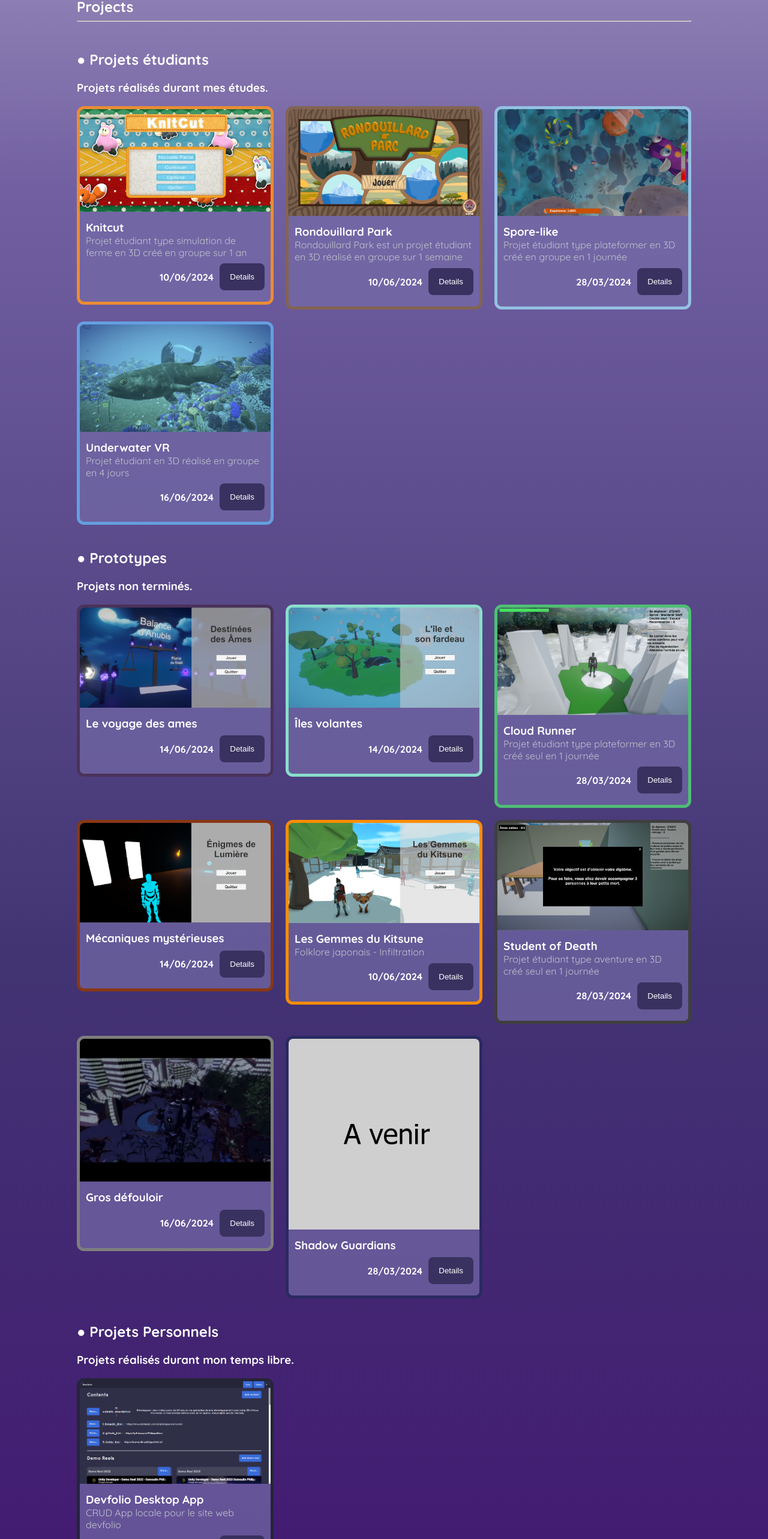
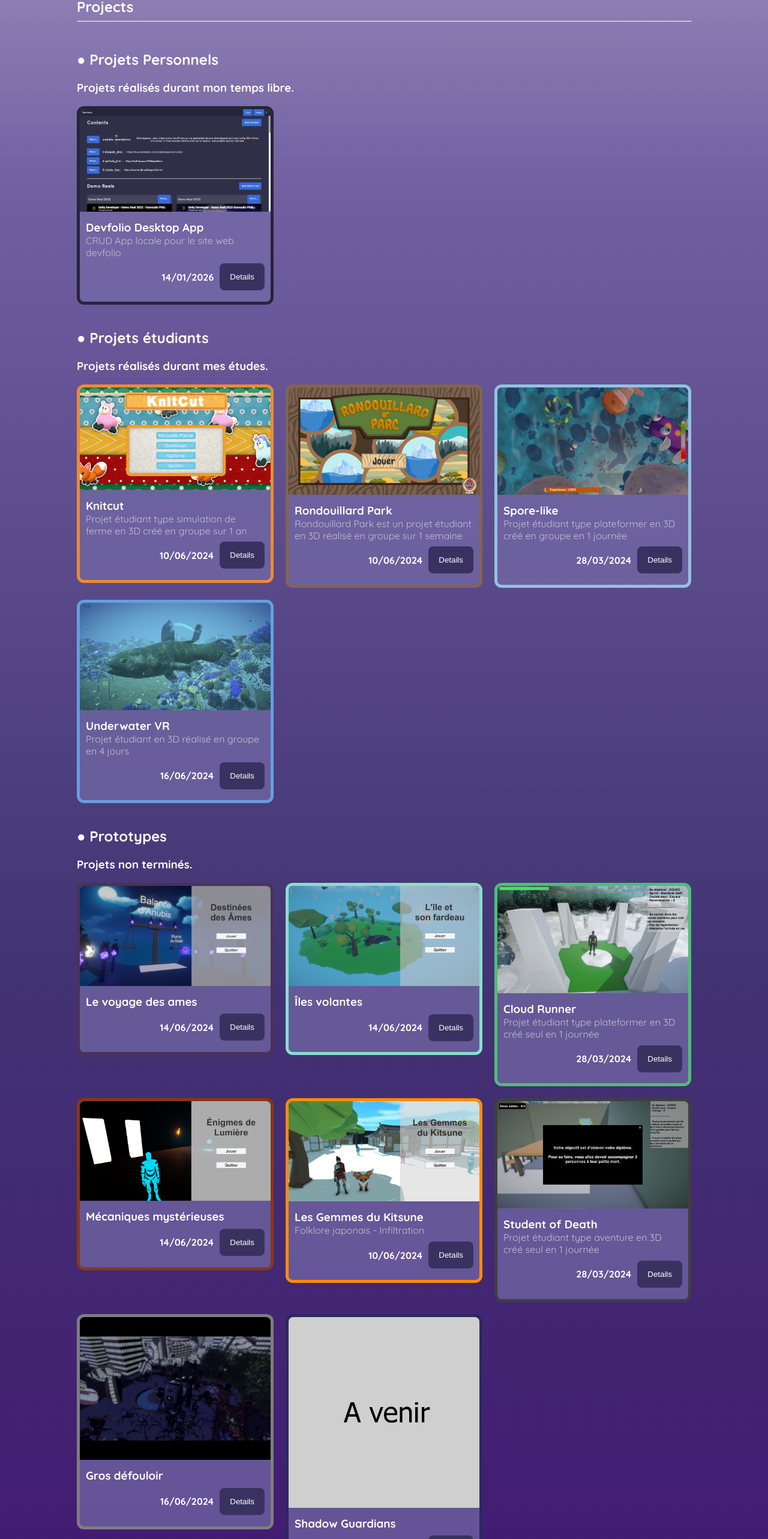
Before and after one commit to PhilippeDum/philippedum.github.io, a Next.js app: page / in a window 1280 px wide. Shown: the part 1777-4343 px from the top of the page at 60% size. Built offline with nearby package versions, Linux system fonts and the light colour scheme.

Commit message:
[ADD] Category's order number

```diff
--- a/public/devfolio_data.json
+++ b/public/devfolio_data.json
@@ -208,17 +208,20 @@
     {
       "id": 1,
       "title": "Projets étudiants",
-      "description": "Projets réalisés durant mes études."
+      "description": "Projets réalisés durant mes études.",
+      "order": 2
     },
     {
       "id": 2,
       "title": "Prototypes",
-      "description": "Projets non terminés."
+      "description": "Projets non terminés.",
+      "order": 3
     },
     {
       "id": 3,
       "title": "Projets Personnels",
-      "description": "Projets réalisés durant mon temps libre."
+      "description": "Projets réalisés durant mon temps libre.",
+      "order": 1
     }
   ],
   "tags": [
--- a/src/app/@projects/page.tsx
+++ b/src/app/@projects/page.tsx
@@ -4,12 +4,11 @@ import {Category, Project} from "@/app/components/Data";
 function SetupProjects(projects: Project[], categories: Category[]) {
     const projectsPerCategory = [];
 
-    let categoryId = 1;
     for (const category of categories) {
         const categoryProject = [];
 
         for (const project of projects) {
-            if (categoryId == project.category) {
+            if (category.id == project.category) {
                 categoryProject.push(project);
             }
         }
@@ -18,8 +17,6 @@ function SetupProjects(projects: Project[], categories: Category[]) {
             key: category,
             value: categoryProject
         });
-
-        categoryId++;
     }
 
     return projectsPerCategory;
@@ -33,6 +30,8 @@ interface ProjectsSetupProps {
 export default function Projects({ projects, categories }: ProjectsSetupProps){
     const projectsList = projects ?? [];
     const categoriesList = categories ?? [];
+
+    categoriesList.sort((a, b) => a.order - b.order);
 
     const projectsSetup = SetupProjects(projectsList, categoriesList) ?? [];
 
--- a/src/app/components/Data.tsx
+++ b/src/app/components/Data.tsx
@@ -23,6 +23,7 @@ export type Category = {
     id: number;
     title: string;
     description: string;
+    order: number;
 }
 
 export type Tag = {
```
